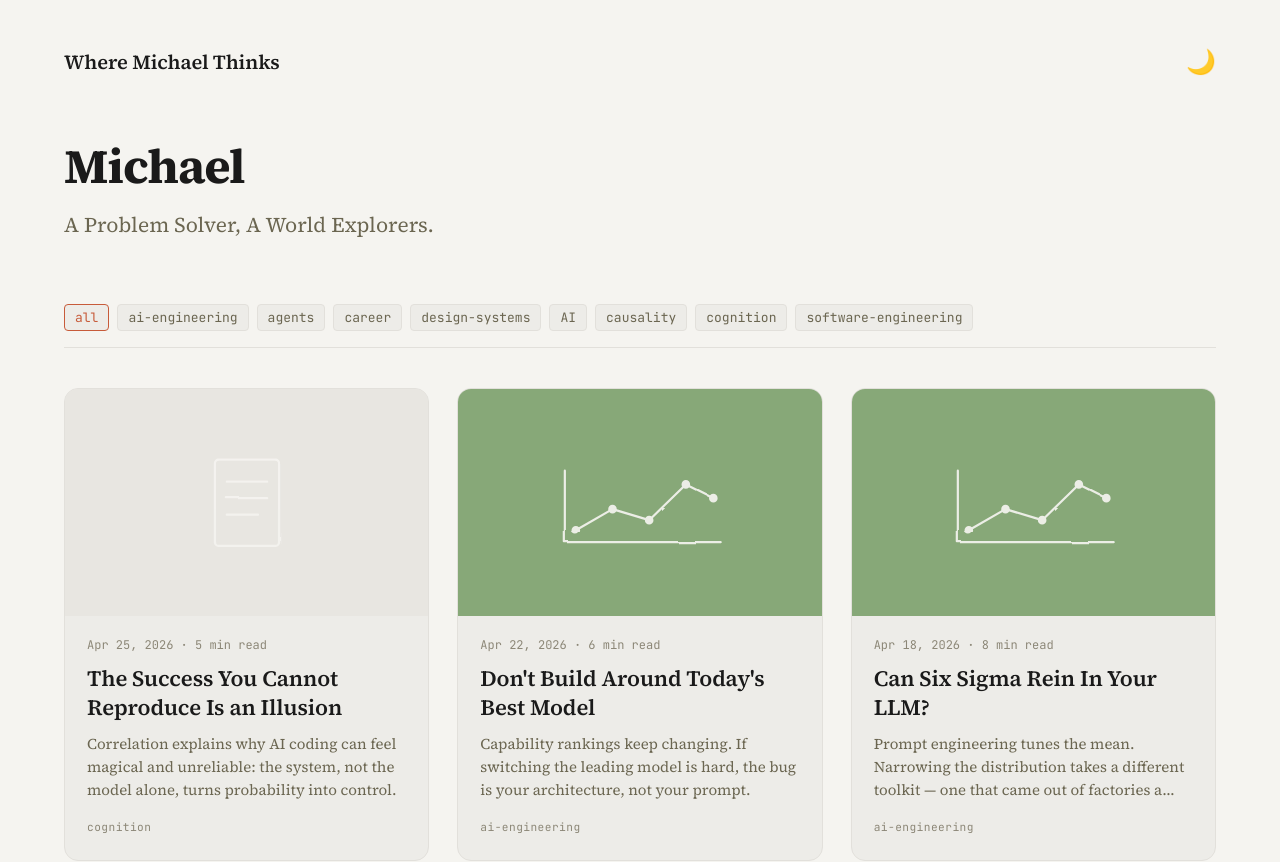
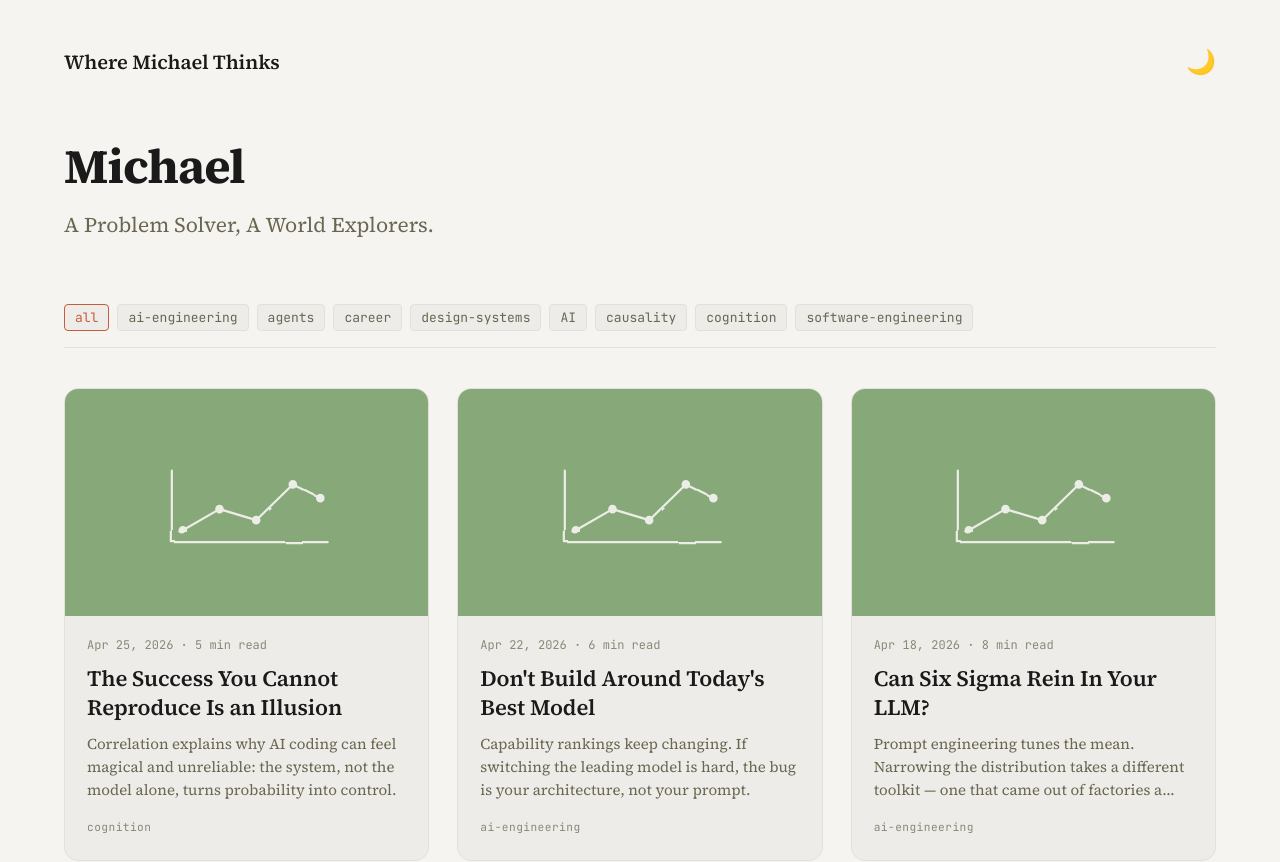
Before and after one commit to MichaelZuo-AI/michaelzuo-blog, a Next.js app: page / in a window 1280 px wide. Shown: the top 862 px of the page. Built offline with nearby package versions, Linux system fonts and the light colour scheme.

Commit message:
fix: match post hero from secondary tags

```diff
--- a/src/components/HeroIllustration.tsx
+++ b/src/components/HeroIllustration.tsx
@@ -112,7 +112,9 @@ function DefaultIllustration() {
 
 export default function HeroIllustration({ tag }: { tag?: string }) {
   switch (tag) {
+    case "AI":
     case "ai-engineering":
+    case "software-engineering":
       return <AiEngineeringIllustration />;
     case "agents":
       return <AgentsIllustration />;
--- a/src/components/PostCard.tsx
+++ b/src/components/PostCard.tsx
@@ -12,7 +12,9 @@ function formatDate(dateString: string): string {
 }
 
 const TAG_HERO_CLASS: Record<string, string> = {
+  AI: "mz-hero--sage",
   "ai-engineering": "mz-hero--sage",
+  "software-engineering": "mz-hero--sage",
   agents: "mz-hero--terracotta",
   career: "mz-hero--lavender",
   "design-systems": "mz-hero--rose",
@@ -20,13 +22,14 @@ const TAG_HERO_CLASS: Record<string, string> = {
 
 export default function PostCard({ post }: { post: PostMeta }) {
   const primary = post.tags[0];
-  const heroClass = primary ? TAG_HERO_CLASS[primary] ?? "mz-hero--neutral" : "mz-hero--neutral";
+  const heroTag = post.tags.find((tag) => TAG_HERO_CLASS[tag]) ?? primary;
+  const heroClass = heroTag ? TAG_HERO_CLASS[heroTag] ?? "mz-hero--neutral" : "mz-hero--neutral";
 
   return (
     <Link href={`/post/${post.slug}`} className="mz-card-link no-underline">
       <article className="mz-card">
         <div className={`mz-card-hero ${heroClass}`}>
-          <HeroIllustration tag={primary} />
+          <HeroIllustration tag={heroTag} />
         </div>
         <div className="mz-card-body">
           <small className="mz-card-meta">
```
